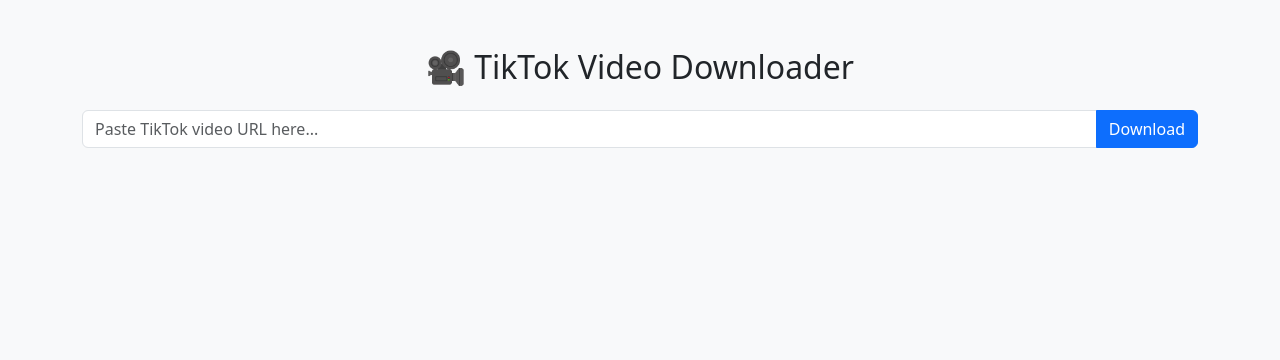
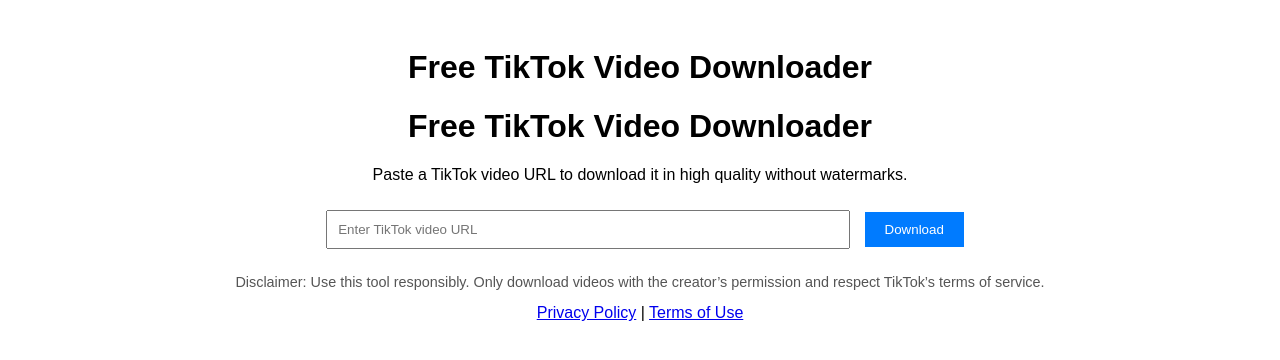
Before and after one commit to brawal06/tiktokload, a Flask app: page / in a window 1280 px wide. Shown: the top 360 px of the page. Run offline with Flask 2, Linux system fonts and the light colour scheme.

Commit message:
all the updates

```diff
--- a/app.py
+++ b/app.py
@@ -37,5 +37,16 @@
 
     return render_template("index.html", video_url=video_url, error=error)
 
+
+
+@app.route('/privacy')
+def privacy():
+    return render_template('privacy.html')
+
+@app.route('/terms')
+def terms():
+    return render_template('terms.html')
+
+
 if __name__ == '__main__':
     app.run(debug=True)
--- a/templates/index.html
+++ b/templates/index.html
@@ -1,28 +1,79 @@
 <!DOCTYPE html>
-<html>
+<html lang="en">
 <head>
-    <title>TikTok Downloader</title>
-    <link href="https://cdn.jsdelivr.net/npm/bootstrap@5.3.0/dist/css/bootstrap.min.css" rel="stylesheet">
+    <meta charset="UTF-8">
+    <meta name="viewport" content="width=device-width, initial-scale=1.0">
+    <title>Free TikTok Video Downloader</title>
+    <meta name="description" content="Download TikTok videos in HD without watermarks. Paste the video URL and save in MP4 format for free.">
+    <meta name="keywords" content="TikTok downloader, download TikTok video, TikTok without watermark, free TikTok download, TikTok down">
+    <meta name="robots" content="index, follow">
+    <link rel="sitemap" type="application/xml" href="/static/sitemap.xml">
+    <style>
+        body { font-family: Arial, sans-serif; text-align: center; padding: 20px; }
+        input[type="text"] { width: 80%; max-width: 500px; padding: 10px; margin: 10px; }
+        button { padding: 10px 20px; background: #007bff; color: white; border: none; cursor: pointer; }
+        button:hover { background: #0056b3; }
+        .error { color: red; }
+        video { max-width: 100%; margin-top: 20px; }
+        .disclaimer { font-size: 0.9em; color: #555; }
+        .loader { display: none; border: 8px solid #f3f3f3; border-top: 8px solid #007bff; border-radius: 50%; width: 40px; height: 40px; animation: spin 1s linear infinite; margin: 20px auto; }
+        @keyframes spin { 0% { transform: rotate(0deg); } 100% { transform: rotate(360deg); } }
+    </style>
+    <script>
+        function showLoader() {
+            document.getElementById('loader').style.display = 'block';
+            document.getElementById('downloadBtn').disabled = true;
+        }
+    </script>
+
+    <script async src="https://pagead2.googlesyndication.com/pagead/js/adsbygoogle.js?client=ca-pub-YOUR_PUBLISHER_ID"
+            crossorigin="anonymous"></script>
+
 </head>
-<body class="bg-light">
-    <div class="container py-5">
-        <h2 class="text-center mb-4">🎥 TikTok Video Downloader</h2>
+<body>
 
-        <form method="POST">
-            <div class="input-group mb-3">
-                <input type="url" class="form-control" name="url" placeholder="Paste TikTok video URL here..." required>
-                <button class="btn btn-primary" type="submit">Download</button>
-            </div>
-        </form>
+    <!-- Ad Unit Above Form -->
+    <ins class="adsbygoogle"
+         style="display:block"
+         data-ad-client="ca-pub-3157275717562851"
+         data-ad-slot="1760707529"
+         data-ad-format="auto"
+         data-full-width-responsive="true"></ins>
+    <script>
+        (adsbygoogle = window.adsbygoogle || []).push({});
+    </script>
+    <h1>Free TikTok Video Downloader</h1>
+    <!-- Existing form and content -->
+    <!-- Ad Unit Below Form -->
+    <ins class="adsbygoogle"
+         style="display:block"
+         data-ad-client="ca-pub-3157275717562851"
+         data-ad-slot="1760707529"
+         data-ad-format="auto"
+         data-full-width-responsive="true"></ins>
+    <script>
+        (adsbygoogle = window.adsbygoogle || []).push({});
+    </script>
+    <!-- Rest of your HTML -->
 
-        {% if error %}
-            <div class="alert alert-danger">{{ error }}</div>
-        {% endif %}
+    <h1>Free TikTok Video Downloader</h1>
+    <p>Paste a TikTok video URL to download it in high quality without watermarks.</p>
+    <form method="POST" action="/" onsubmit="showLoader()">
+        <input type="text" name="url" placeholder="Enter TikTok video URL" required>
+        <button type="submit" id="downloadBtn">Download</button>
+    </form>
+    <div id="loader" class="loader"></div>
+    {% if error %}
+        <p class="error">{{ error }}</p>
+    {% endif %}
+    {% if video_url %}
+        <p>Download your video: <a href="{{ video_url }}" download>Click here</a></p>
+        <video controls src="{{ video_url }}"></video>
+    {% endif %}
+    <p class="disclaimer">Disclaimer: Use this tool responsibly. Only download videos with the creator’s permission and respect TikTok’s terms of service.</p>
+</body>
+<footer>
+    <a href="/privacy">Privacy Policy</a> | <a href="/terms">Terms of Use</a>
+</footer>
 
-        {% if video_url %}
-            <div class="alert alert-success">✅ Video downloaded!</div>
-            <a class="btn btn-success" href="{{ video_url }}" download>Click to Download</a>
-        {% endif %}
-    </div>
-</body>
 </html>
```
Also changed, not shown: static/sitemap.xml (added, +9 -0 lines), templates/privacy.html (added, +13 -0 lines), templates/terms.html (added, +12 -0 lines).
